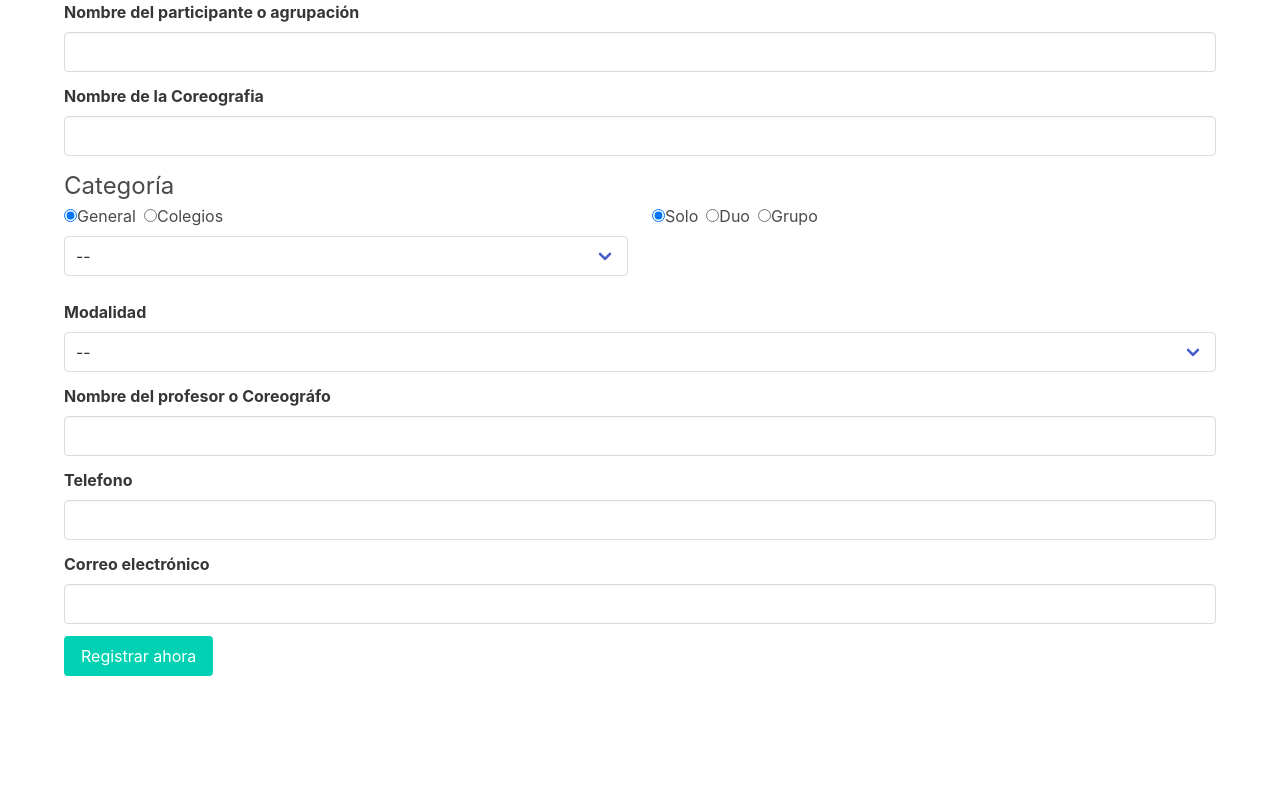
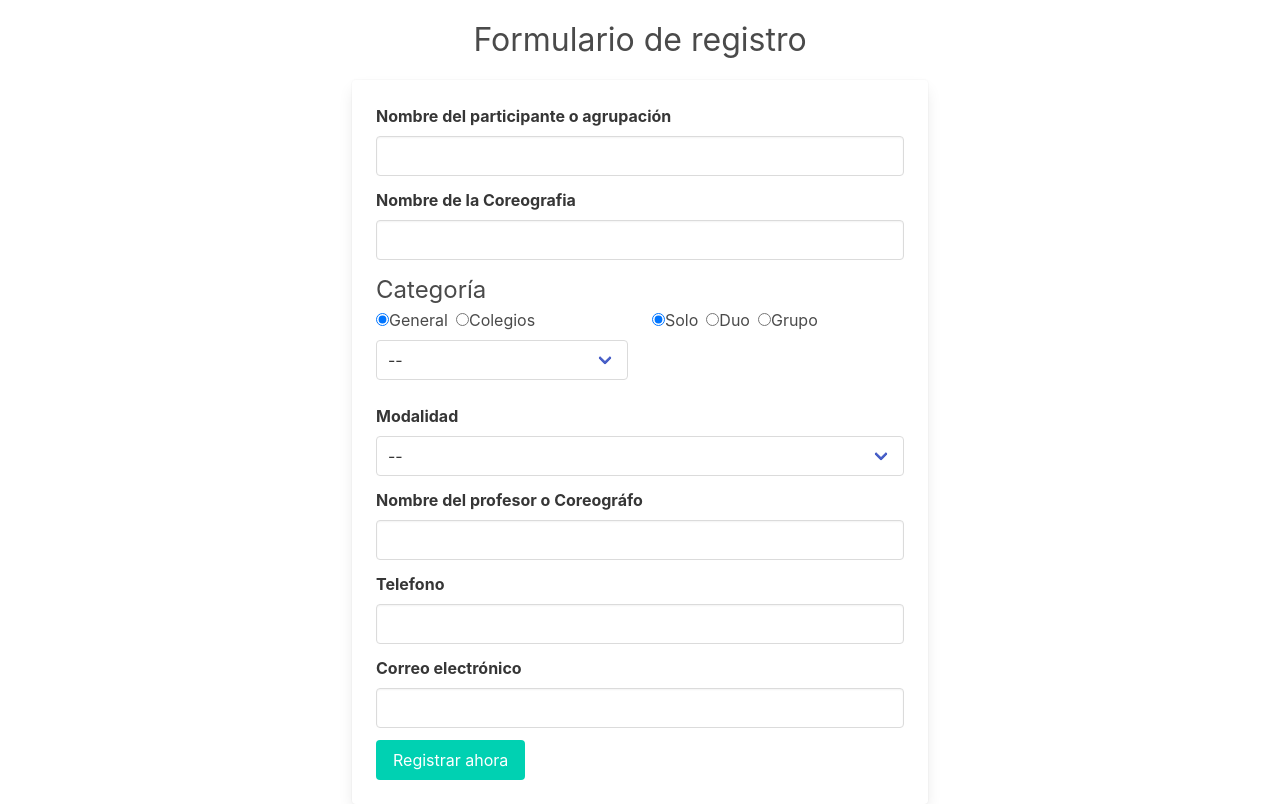
Before and after one commit to jlarteagap/danzacruz, a Next.js app: page / in a window 1280 px wide. Built offline with nearby package versions, Linux system fonts and the light colour scheme.

Commit message:
[FEAT] Center form

```diff
--- a/pages/index.js
+++ b/pages/index.js
@@ -4,7 +4,14 @@ import { AddParticipant } from '../src/components/addParticipan/addParticipant'
 export default function Home() {
   return (
     <main className="container">
-      <AddParticipant />
+      <div className="is-flex is-justify-content-center has-text-weight-bold">
+        <h2 className="is-size-3 my-4">Formulario de registro</h2>
+      </div>
+      <div className="card m-auto" style={{ width: '50%' }}>
+        <div className="card-content">
+          <AddParticipant />
+        </div>
+      </div>
     </main>
   )
 }
```
